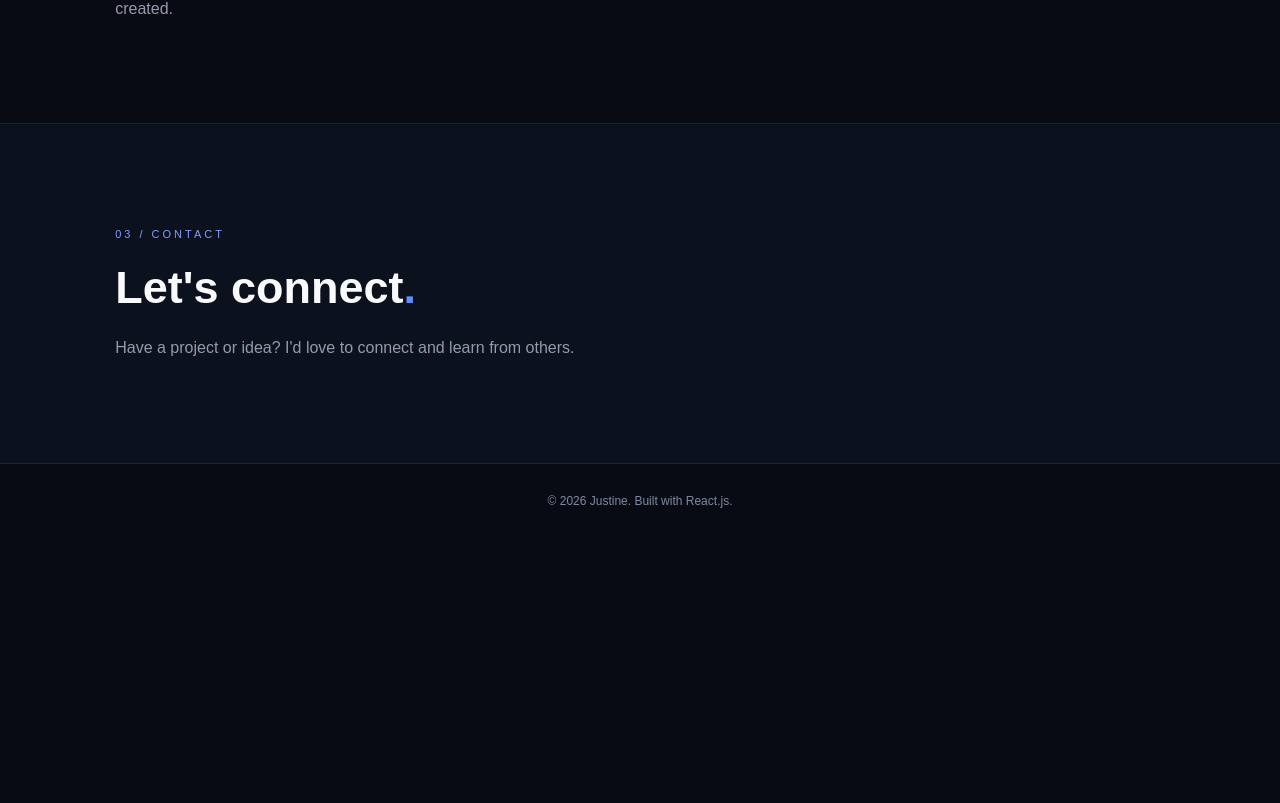
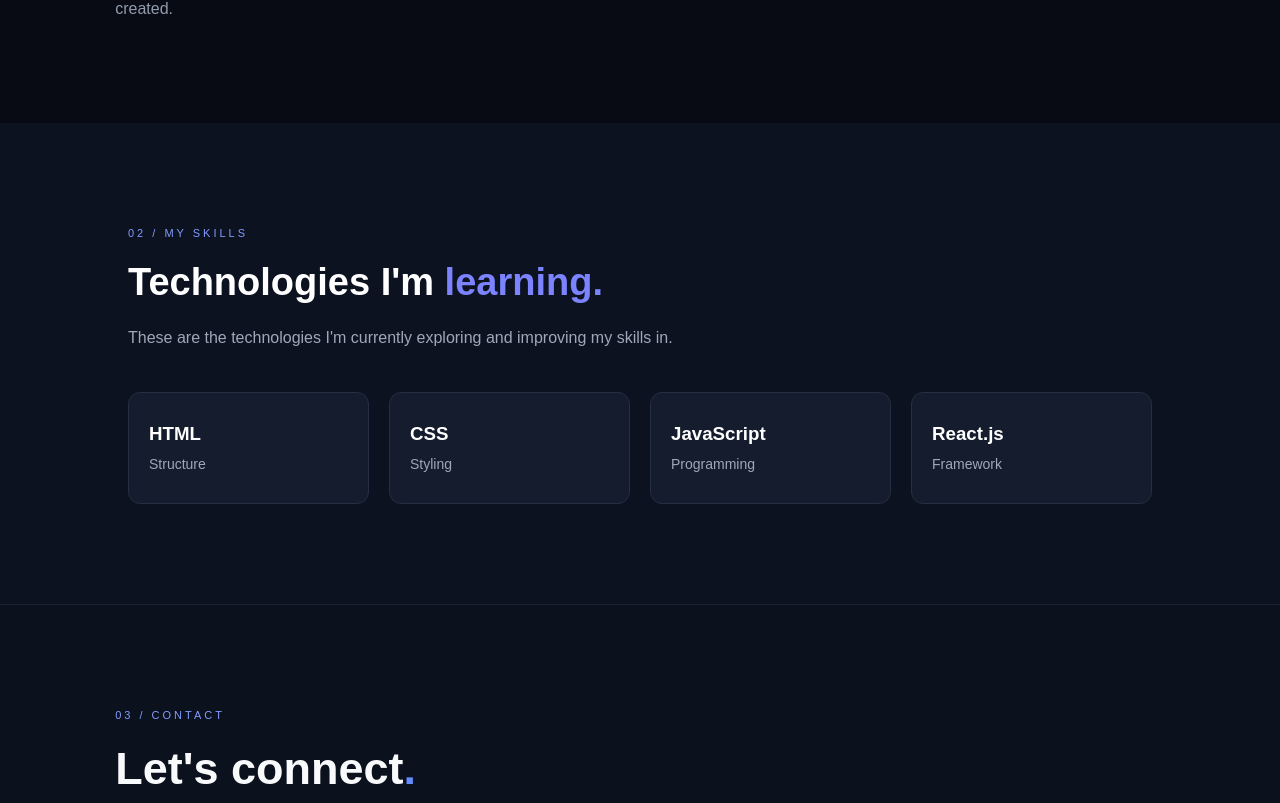
Before and after one commit to ahrune/justine-portfolio, a React (Vite) app in the folder justine-portfolio/: page / in a window 1280 px wide. Shown: the part 1357-2160 px from the top of the page. Before the commit the page ends 1895 px from the top, so only its background shows below. Built offline with nearby package versions, Linux system fonts and the light colour scheme.

Commit message:
feat: add skills section

```diff
--- a/justine-portfolio/src/App.css
+++ b/justine-portfolio/src/App.css
@@ -434,3 +434,59 @@ footer {
     display: flex;
   }
 }
+.skills-section {
+  padding: 100px 10%;
+  background: #0d1220;
+}
+
+.skills-section h2 {
+  font-size: 38px;
+  margin: 20px 0;
+  color: white;
+}
+
+.skills-section h2 span {
+  color: #7c83ff;
+}
+
+.skills-section p {
+  color: #a0a7b8;
+  line-height: 1.7;
+  max-width: 550px;
+}
+
+.skills-container {
+  display: grid;
+  grid-template-columns: repeat(4, 1fr);
+  gap: 20px;
+  margin-top: 40px;
+}
+
+.skill-card {
+  padding: 30px 20px;
+  background: #151c2d;
+  border: 1px solid #252e43;
+  border-radius: 12px;
+  transition: 0.3s ease;
+}
+
+.skill-card:hover {
+  transform: translateY(-6px);
+  border-color: #7c83ff;
+}
+
+.skill-card h3 {
+  color: white;
+  margin-bottom: 10px;
+}
+
+.skill-card span {
+  color: #a0a7b8;
+  font-size: 14px;
+}
+
+@media (max-width: 768px) {
+  .skills-container {
+    grid-template-columns: repeat(2, 1fr);
+  }
+}
--- a/justine-portfolio/src/App.jsx
+++ b/justine-portfolio/src/App.jsx
@@ -26,11 +26,12 @@ function App() {
         </button>
 
         <div className={`nav-links ${menuOpen ? 'active' : ''}`}>
-          <a href="#home" onClick={closeMenu}>Home</a>
-          <a href="#about" onClick={closeMenu}>About</a>
-          <a href="#projects" onClick={closeMenu}>Projects</a>
-          <a href="#contact" onClick={closeMenu}>Contact</a>
-        </div>
+  <a href="#home" onClick={closeMenu}>Home</a>
+  <a href="#about" onClick={closeMenu}>About</a>
+  <a href="#skills" onClick={closeMenu}>Skills</a>
+  <a href="#projects" onClick={closeMenu}>Projects</a>
+  <a href="#contact" onClick={closeMenu}>Contact</a>
+</div>
 
         <a href="#contact" className="nav-button">
           Let's Talk ↗
@@ -137,7 +138,36 @@ function App() {
           projects and the things I've created.
         </p>
       </section>
+      <section className="skills-section" id="skills">
+  <span className="section-label">02 / MY SKILLS</span>
+  <h2>Technologies I'm <span>learning.</span></h2>
+  <p>
+    These are the technologies I'm currently exploring
+    and improving my skills in.
+  </p>
 
+  <div className="skills-container">
+    <div className="skill-card">
+      <h3>HTML</h3>
+      <span>Structure</span>
+    </div>
+
+    <div className="skill-card">
+      <h3>CSS</h3>
+      <span>Styling</span>
+    </div>
+
+    <div className="skill-card">
+      <h3>JavaScript</h3>
+      <span>Programming</span>
+    </div>
+
+    <div className="skill-card">
+      <h3>React.js</h3>
+      <span>Framework</span>
+    </div>
+  </div>
+</section>
       <section className="about-section contact-section" id="contact">
         <span className="section-label">03 / CONTACT</span>
         <h2>Let's connect<span>.</span></h2>
```
